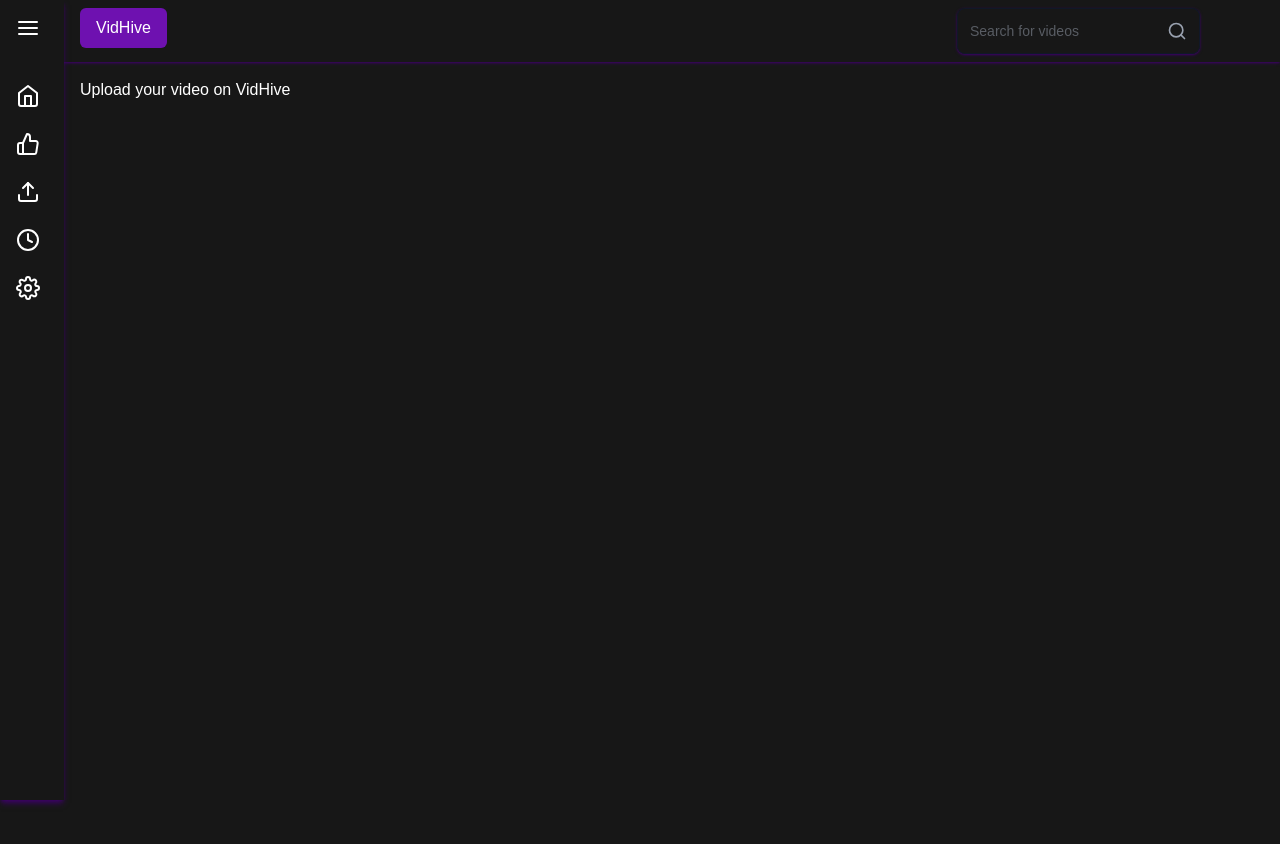
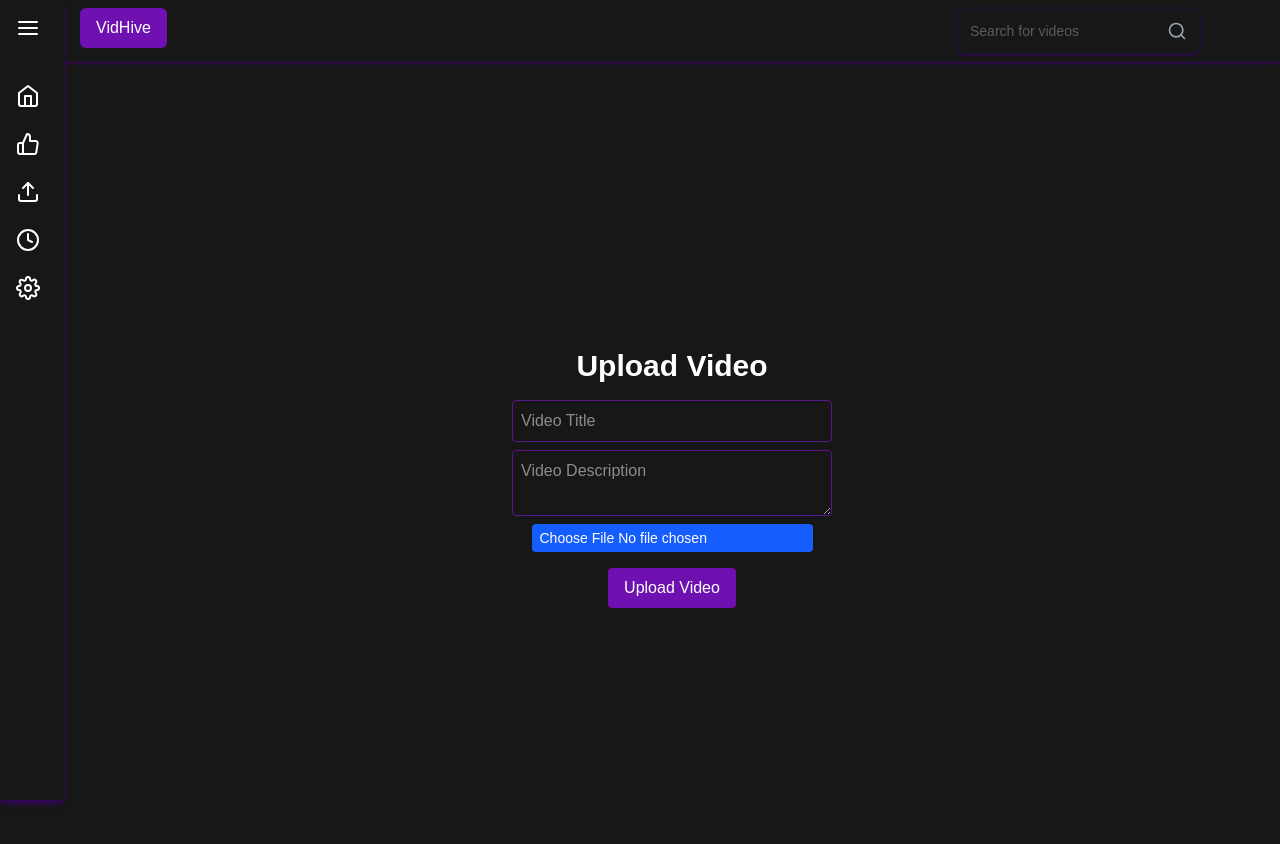
Before and after one commit to abhissh11/VidHive, a Next.js app: page /upload-video in a window 1280 px wide. Shown: the top 844 px of the page. Built offline with nearby package versions, Linux system fonts and the light colour scheme.

Commit message:
implemented upload video be & fe

```diff
--- a/package.json
+++ b/package.json
@@ -11,6 +11,7 @@
   "dependencies": {
     "@auth/core": "^0.34.2",
     "@auth/prisma-adapter": "^2.8.0",
+    "cloudinary": "^2.6.0",
     "dotenv": "^16.4.7",
     "lucide-react": "^0.479.0",
     "mongodb": "^6.15.0",
--- /dev/null
+++ b/src/app/api/upload/route.ts
@@ -0,0 +1,51 @@
+import { authOptions } from "@/lib/auth";
+import { connectDB } from "@/lib/db";
+import cloudinary from "@/lib/lib/cloudinary";
+import { User } from "@/models/User";
+import { Video } from "@/models/Video";
+import { getServerSession } from "next-auth";
+import { NextRequest, NextResponse } from "next/server";
+
+
+
+export async function POST(req: NextRequest) {
+    await connectDB();
+
+    const session = await getServerSession(authOptions)
+    if (!session) {
+        return NextResponse.json({ error: "Unauthorized" }, { status: 401 });
+    }
+
+    const { title, description, videoFile } = await req.json();
+
+    if (!videoFile) {
+        return NextResponse.json({ errr: "No video file provided" }, { status: 400 })
+    }
+    try {
+        const uploadRes = await cloudinary.uploader.upload(videoFile, {
+            resource_type: "video",
+            folder: "videos"
+        });
+
+        if (!uploadRes.secure_url) {
+            throw new Error("Cloudinary upload failed")
+        }
+
+        // save video detail to mongodb
+        const user = await User.findOne({ email: session.user?.email });
+
+        const newVideo = new Video({
+            title,
+            description,
+            videoUrl: uploadRes.secure_url,
+            publicId: uploadRes.public_id,
+            uploadedBy: user._id,
+        });
+
+        await newVideo.save();
+        return NextResponse.json({ message: "Video uploaded successfully", video: newVideo }, { status: 201 })
+    } catch (error) {
+        console.error("Upload error:", error)
+        return NextResponse.json({ error: "Upload failed" }, { status: 500 })
+    }
+}
--- a/src/app/page.tsx
+++ b/src/app/page.tsx
@@ -9,12 +9,12 @@ export default function Home() {
   const videos = Array.from({ length: 10 }, (_, index) => ({ id: index }));
 
   return (
-    <div className="w-full">
-      <div className="w-full flex flex-wrap gap-4 justify-center items-start p-4">
+    <div className="w-full flex justify-center items-center px-6">
+      <div className="w-full grid gap-4 grid-cols-1 sm:grid-cols-2 md:grid-cols-3 lg:grid-cols-4 p-2">
         {videos.map((vid) => (
           <div
             key={vid.id}
-            className="w-1/5 min-w-[260px] cursor-pointer"
+            className="min-w-[200px] cursor-pointer"
             onClick={() => router.push(`/watch/${vid.id}`)}
           >
             <VideoCard />
--- a/src/app/settings/page.tsx
+++ b/src/app/settings/page.tsx
@@ -3,7 +3,6 @@ import { redirect } from "next/navigation";
 import { authOptions } from "../api/auth/[...nextauth]/route";
 import Image from "next/image";
 import { CornerRightDown } from "lucide-react";
-import { signOut } from "next-auth/react";
 import SignOutButton from "@/components/SignOutButton";
 
 export default async function Settings() {
@@ -18,7 +17,7 @@ export default async function Settings() {
       <div className="w-full flex flex-col gap-6">
         {session && (
           <>
-            <div className="w-full  flex items-center gap-20">
+            <div className="w-full sm:flex sm:justify-start items-center gap-20">
               <div className="flex gap-2 ">
                 <Image
                   src={`${session.user?.image}`}
@@ -28,7 +27,9 @@ export default async function Settings() {
                   className="rounded-full p-2"
                 />
                 <div className="flex flex-col justify-center gap-1 items-start">
-                  <h4 className="text-xl font-bold">{session.user?.name}</h4>
+                  <h4 className="text-lg md:text-xl font-bold">
+                    {session.user?.name}
+                  </h4>
                   <p className="text-sm text-neutral-400 font-light">
                     {session.user?.email}
                   </p>
--- a/src/app/upload-video/page.tsx
+++ b/src/app/upload-video/page.tsx
@@ -1,5 +1,74 @@
-import React from "react";
+"use client";
+import React, { useState } from "react";
 
 export default function page() {
-  return <div>Upload your video on VidHive</div>;
+  const [title, setTitle] = useState("");
+  const [description, setDescription] = useState("");
+  const [video, setVideo] = useState<File | null>(null);
+  const [loading, setLoading] = useState(false);
+  const [message, setMessage] = useState("");
+
+  const handleUpload = async () => {
+    if (!video) {
+      setMessage("Please select a video file.");
+      return;
+    }
+
+    setLoading(true);
+    setMessage("");
+
+    //convert video to base64
+    const reader = new FileReader();
+    reader.readAsDataURL(video);
+    reader.onload = async () => {
+      const videoBase64 = reader.result as string;
+
+      const response = await fetch("/api/upload", {
+        method: "POST",
+        headers: { "Content-Type": "application/json" },
+        body: JSON.stringify({ title, description, videoFile: videoBase64 }),
+      });
+
+      const data = await response.json();
+      setLoading(false);
+      setMessage(data.message || data.error);
+    };
+  };
+
+  return (
+    <div className="flex flex-col items-center justify-center min-h-screen">
+      <h1 className="text-3xl font-bold">Upload Video</h1>
+
+      <input
+        type="text"
+        placeholder="Video Title"
+        value={title}
+        onChange={(e) => setTitle(e.target.value)}
+        className="mt-4 p-2 border border-purple-900 rounded w-80"
+      />
+      <textarea
+        placeholder="Video Description"
+        value={description}
+        onChange={(e) => setDescription(e.target.value)}
+        className="mt-2 p-2 border border-purple-900 rounded w-80"
+      />
+
+      <input
+        type="file"
+        accept="video/*"
+        onChange={(e) => setVideo(e.target.files?.[0] || null)}
+        className="mt-2 bg-blue-600 text-sm cursor-pointer p-1 px-2 rounded "
+      />
+
+      <button
+        onClick={handleUpload}
+        className="mt-4 px-4 py-2 bg-purple-800 cursor-pointer text-white rounded"
+        disabled={loading}
+      >
+        {loading ? "Uploading..." : "Upload Video"}
+      </button>
+
+      {message && <p className="mt-2 text-blue-600">{message}</p>}
+    </div>
+  );
 }
--- /dev/null
+++ b/src/lib/lib/cloudinary.ts
@@ -0,0 +1,10 @@
+import { v2 as cloudinary } from "cloudinary";
+
+cloudinary.config({
+    cloud_name: process.env.CLOUDINARY_CLOUD_NAME,
+    api_key: process.env.CLOUDINARY_API_KEY,
+    api_secret: process.env.CLOUDINARY_API_SECRET,
+    secure: true,
+});
+
+export default cloudinary;
--- /dev/null
+++ b/src/models/Video.ts
@@ -0,0 +1,22 @@
+import mongoose, { Schema, Document, models } from "mongoose"
+
+export interface IVedio extends Document {
+    title: string,
+    description: string,
+    videoUrl: string,
+    publicId: string,   // Cloudinary public ID for deletion
+    uploadedBy: mongoose.Schema.Types.ObjectId;
+}
+
+const videoSchema = new Schema<IVedio>(
+    {
+        title: { type: String, required: true },
+        description: { type: String },
+        videoUrl: { type: String, required: true },
+        publicId: { type: String, required: true },
+        uploadedBy: { type: Schema.Types.ObjectId, ref: "User", required: true },
+
+    }, { timestamps: true }
+);
+
+export const Video = models.Video || mongoose.model<IVedio>("Video", videoSchema);
```
Also changed, not shown: 1 other file (tests, documents, lock files or other folders).
